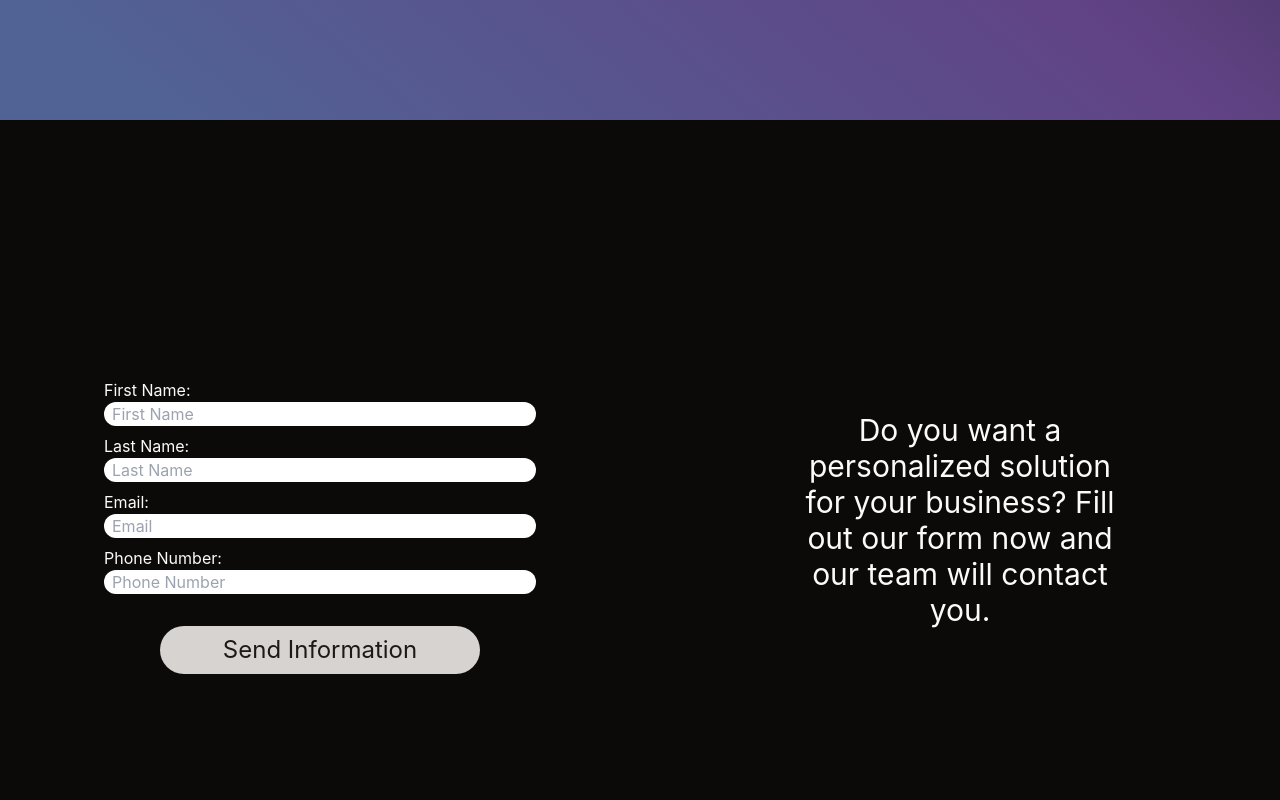
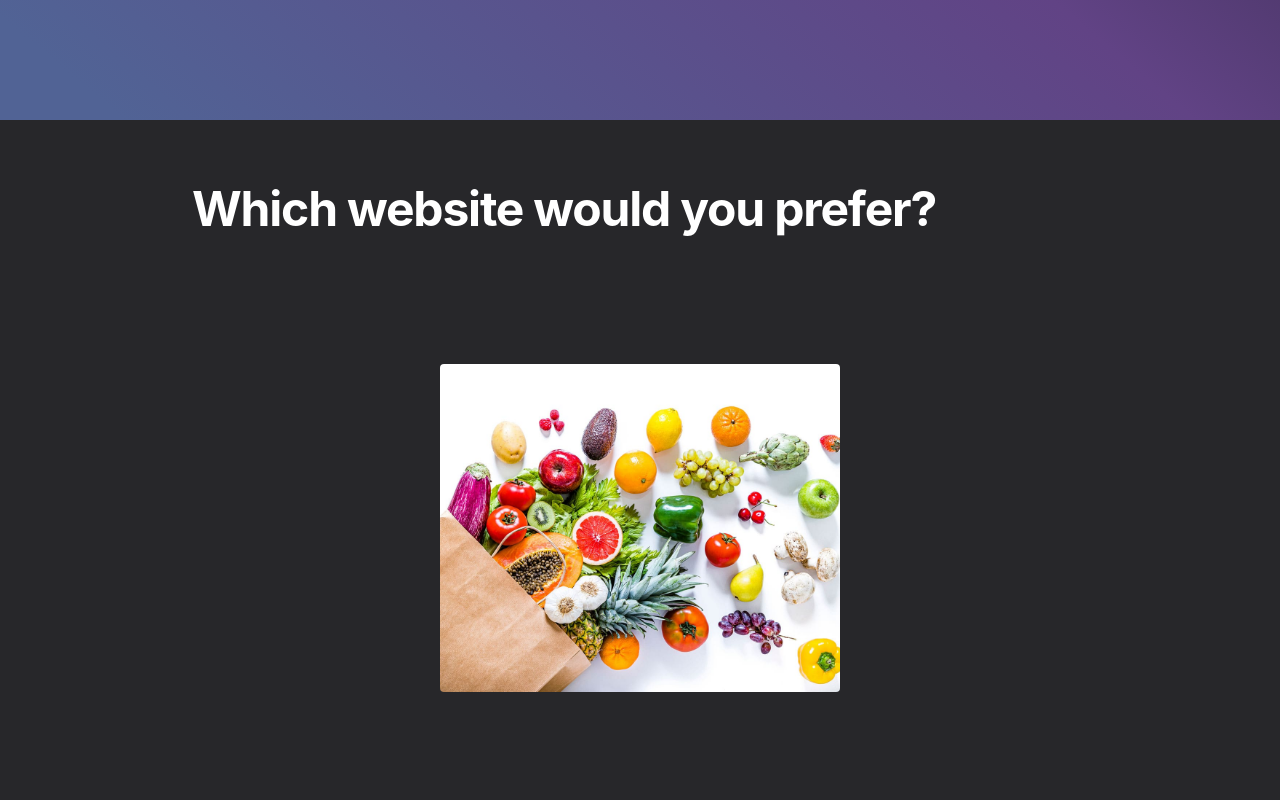
Before and after one commit to pedro-cal/shifting-front, a Next.js app: page / in a window 1280 px wide. Shown: the part 680-1480 px from the top of the page. Built offline with nearby package versions, Linux system fonts and the light colour scheme.

Commit message:
style: uncomment split-screen section

```diff
--- a/components/SectionOne/SectionOne.tsx
+++ b/components/SectionOne/SectionOne.tsx
@@ -1,7 +1,7 @@
 // import Image from "next/image"
 // import constructionPhoto from "/constructionPhoto.jpg"
-import BlobShape from "components/BlobShape"
 import { useEffect, useState } from "react"
+// import BlobShape from "components/BlobShape"
 
 export default function SectionOne() {
   const [mouseX, setMouseX] = useState(0)
@@ -27,7 +27,6 @@ export default function SectionOne() {
       <section
         onMouseMove={(e) => mouseBlur(e)}
         className="fx-background-change flex h-[100vh] flex-col overflow-hidden pt-2 md:flex-row md:p-0"
-        // className="flex h-[90vh] flex-col overflow-hidden bg-stone-950 pt-2 md:flex-row md:p-0"
       >
         <div id="blur" className="fx-blur-cursor absolute -top-5 left-5 z-0 flex aspect-square" />
         <div className="relative z-10 flex h-1/3 place-content-center items-center pt-3 md:h-full md:w-1/2 md:p-0">
@@ -37,10 +36,7 @@ export default function SectionOne() {
             <br /> could move us?
           </p>
         </div>
-        <div className="z-10 flex h-full w-1/2 place-content-center items-center">
-          {/* <div className="fx-blur-cursor"></div> */}
-          {/* <Image className="w-2/3 rounded" src={constructionPhoto} alt="Photo of a construction in New York" /> */}
-        </div>
+        <div className="z-10 flex h-full w-1/2 place-content-center items-center"></div>
       </section>
     </>
   )
--- a/pages/index.tsx
+++ b/pages/index.tsx
@@ -44,10 +44,10 @@ export default function Home() {
         <SectionOne />
       </section>
 
-      {/* <section className="section-background min-h-screen bg-gray-800 text-white">
+      <section className="section-background min-h-screen bg-gray-800 text-white">
         <div
           id="left-side"
-          className="absolute z-10 grid h-[100vh] w-full place-items-center overflow-hidden bg-sky-700"
+          className="absolute z-10 grid h-[100vh] w-full place-items-center overflow-hidden bg-zinc-800"
           ref={draggableRef}
         >
           <h1 className="mx-[15vw] my-0 h-fit w-[70vw] text-clip whitespace-nowrap font-sans text-5xl font-bold tracking-tight">
@@ -70,7 +70,7 @@ export default function Home() {
           />
           <button className="bg-blue-800 px-4 py-1 underline">Learn More</button>
         </div>
-      </section> */}
+      </section>
       <section>
         <Form />
       </section>
```
Also changed, not shown: .eslintrc.js.
